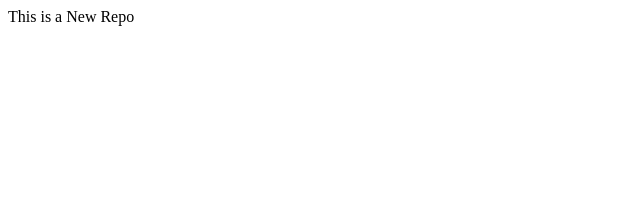
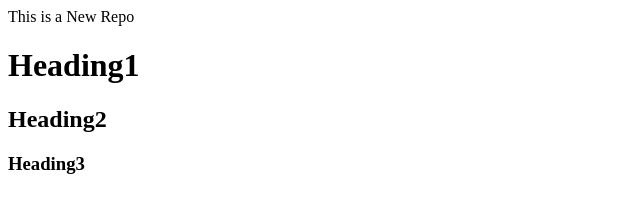
Before and after one commit to lokendra-java/localrepo, a plain HTML site: page index.html in a window 1280 px wide. Shown: the whole page, without its empty margins (0-640 px from the left). Drawn offline with Linux system fonts and the light colour scheme.

Commit message:
Add some new feature

```diff
--- a/index.html
+++ b/index.html
@@ -1 +1,4 @@
 <p>This is a New Repo</p>
+<h1>Heading1</h1>
+<h2>Heading2</h2>
+<h3>Heading3</h3>
```
